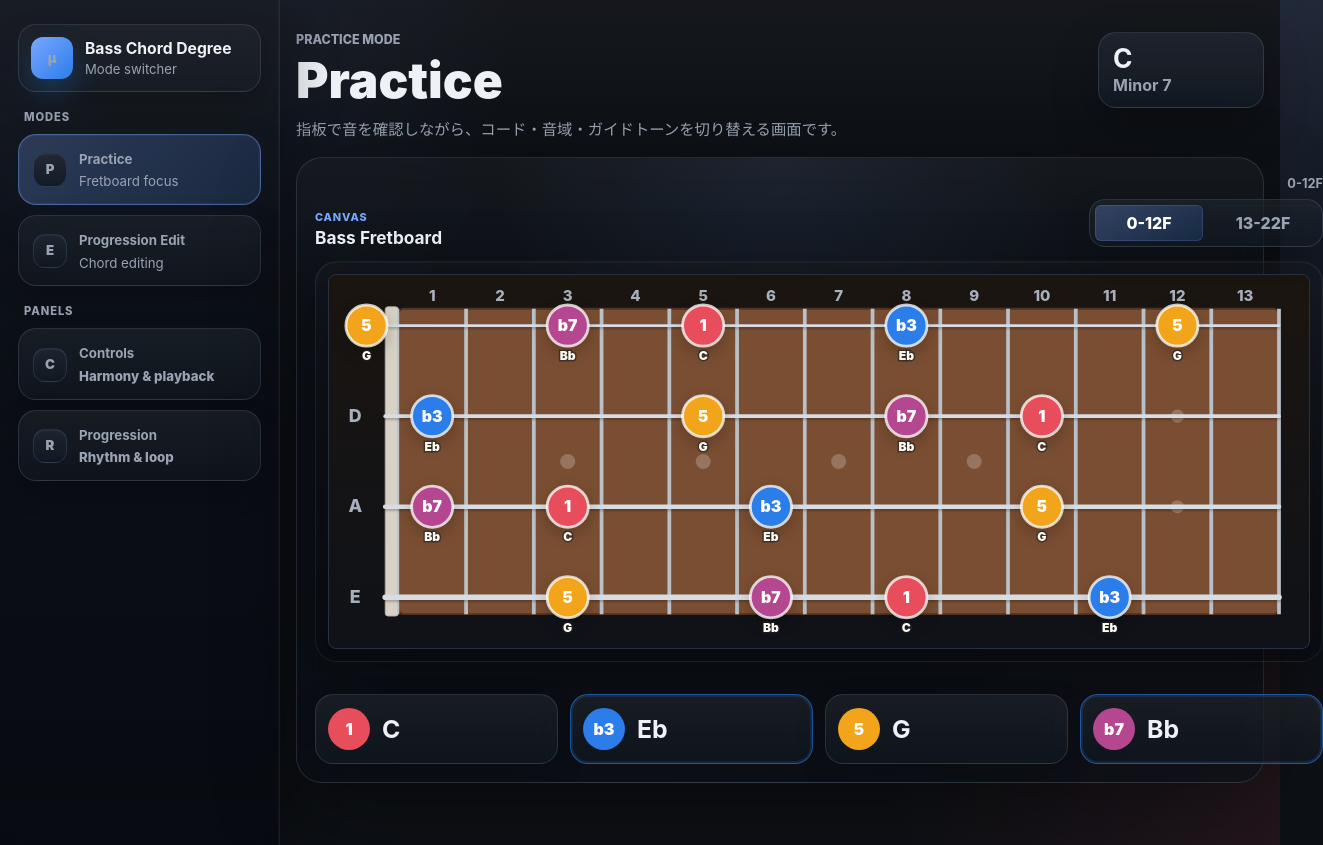
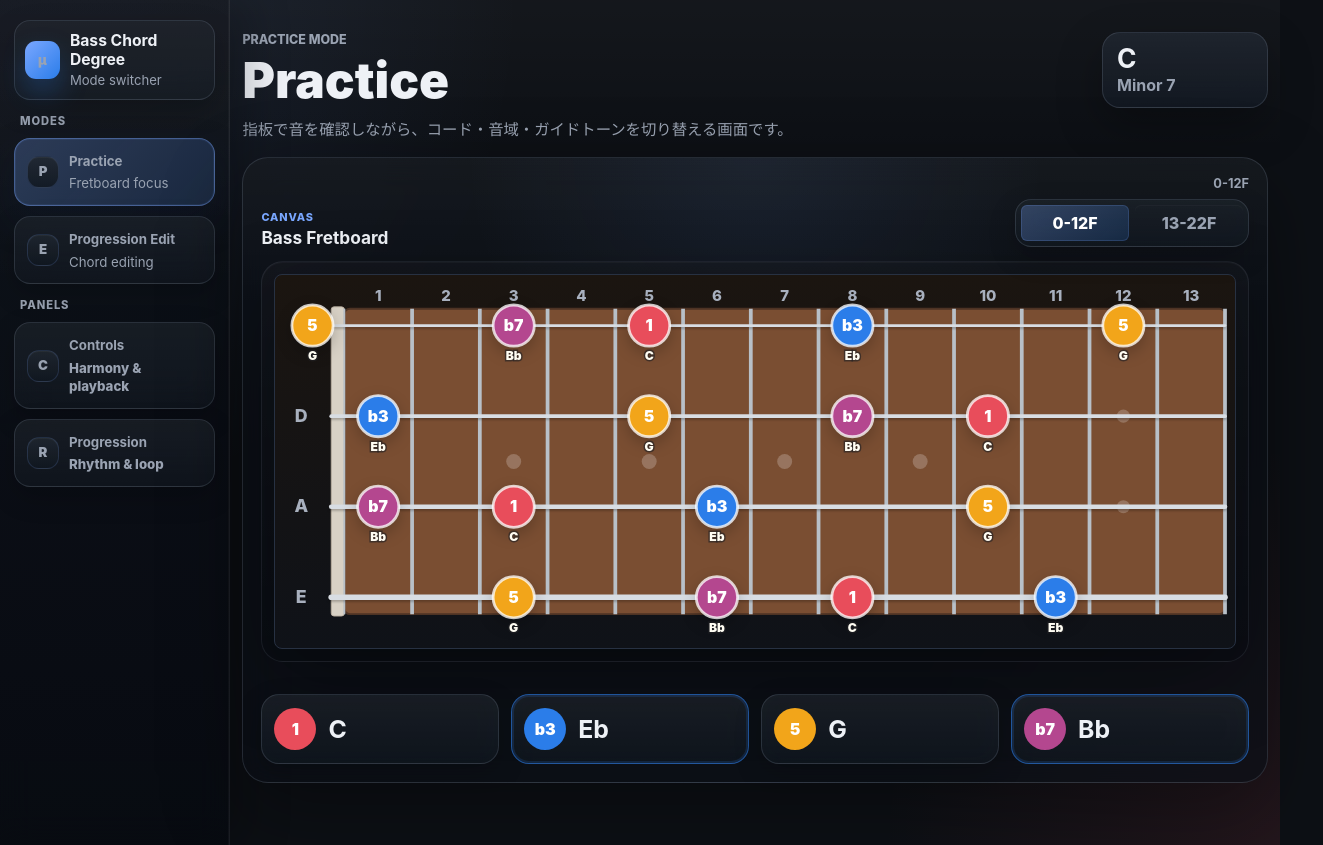
Before and after one commit to muu-ima/muu-fret-degree, a Next.js app: page / in a window 1280 px wide. Shown: the whole page, 1323 px wide, since content can reach past the window. Built offline with nearby package versions, Linux system fonts and the light colour scheme.

Commit message:
Make desktop shell width responsive

```diff
--- a/app/globals.css
+++ b/app/globals.css
@@ -47,14 +47,16 @@ input {
 }
 
 .app {
+  min-width: 0;
   width: min(1180px, 100%);
   margin: 0 auto;
   padding: 32px 16px 44px;
 }
 
 .appShell {
-  display: grid;
-  grid-template-columns: minmax(230px, 280px) minmax(0, 1fr);
+  --shell-sidebar-width: clamp(220px, 19vw, 280px);
+  display: grid;
+  grid-template-columns: var(--shell-sidebar-width) minmax(0, 1fr);
   min-height: 100vh;
 }
 
@@ -257,11 +259,11 @@ input {
 .shellProgressionPanel {
   position: fixed;
   top: 64px;
-  left: calc(280px + ((100vw - 280px) / 2));
+  left: calc(var(--shell-sidebar-width) + ((100vw - var(--shell-sidebar-width)) / 2));
   z-index: 40;
   display: none;
   width: clamp(720px, 62vw, 980px);
-  max-width: calc(100vw - 300px);
+  max-width: calc(100vw - var(--shell-sidebar-width) - 20px);
   max-height: calc(100vh - 88px);
   overflow-y: auto;
   padding: 22px 24px 24px;
@@ -490,6 +492,53 @@ input {
   width: 100%;
 }
 
+@media (max-width: 1440px) {
+  .appShell {
+    --shell-sidebar-width: clamp(208px, 18vw, 252px);
+  }
+
+  .appSidebar {
+    gap: 14px;
+    padding: 20px 14px;
+  }
+
+  .sidebarBrand {
+    gap: 10px;
+    padding: 10px;
+    border-radius: 16px;
+  }
+
+  .sidebarBrandMark {
+    width: 38px;
+    height: 38px;
+    border-radius: 11px;
+  }
+
+  .sidebarNavItem,
+  .sidebarToolButton {
+    gap: 10px;
+    padding: 12px;
+    border-radius: 16px;
+  }
+
+  .sidebarItemIcon {
+    width: 32px;
+    height: 32px;
+  }
+
+  .app {
+    padding-inline: 12px;
+  }
+
+  .fretboardCanvas {
+    padding: 14px;
+  }
+
+  .fretboardCanvasStage {
+    padding: 10px;
+  }
+}
+
 @media (max-width: 1180px) {
   .controls {
     gap: 12px;
@@ -498,8 +547,8 @@ input {
   .shellControlsPanel,
   .shellProgressionPanel {
     top: 72px;
-    width: min(680px, calc(100vw - 320px));
-    max-width: calc(100vw - 320px);
+    width: min(680px, calc(100vw - var(--shell-sidebar-width) - 28px));
+    max-width: calc(100vw - var(--shell-sidebar-width) - 28px);
     padding: 18px 20px 20px;
     border-radius: 28px;
   }
@@ -534,8 +583,8 @@ input {
   .shellControlsPanel,
   .shellProgressionPanel {
     top: 68px;
-    width: min(560px, calc(100vw - 304px));
-    max-width: calc(100vw - 304px);
+    width: min(560px, calc(100vw - var(--shell-sidebar-width) - 28px));
+    max-width: calc(100vw - var(--shell-sidebar-width) - 28px);
     padding: 16px 18px 18px;
     border-radius: 24px;
   }
@@ -734,6 +783,7 @@ select:focus-visible,
 
 .fretboardCanvas {
   display: grid;
+  min-width: 0;
   gap: 14px;
   margin-bottom: 18px;
   padding: 18px;
@@ -786,6 +836,7 @@ select:focus-visible,
 }
 
 .fretboardCanvasStage {
+  min-width: 0;
   padding: 12px;
   border: 1px solid rgba(154, 171, 196, 0.12);
   border-radius: 22px;
@@ -800,6 +851,8 @@ select:focus-visible,
 }
 
 .fretboardShell {
+  min-width: 0;
+  width: 100%;
   overflow-x: auto;
   border: 1px solid var(--line);
   border-radius: 8px;
```
